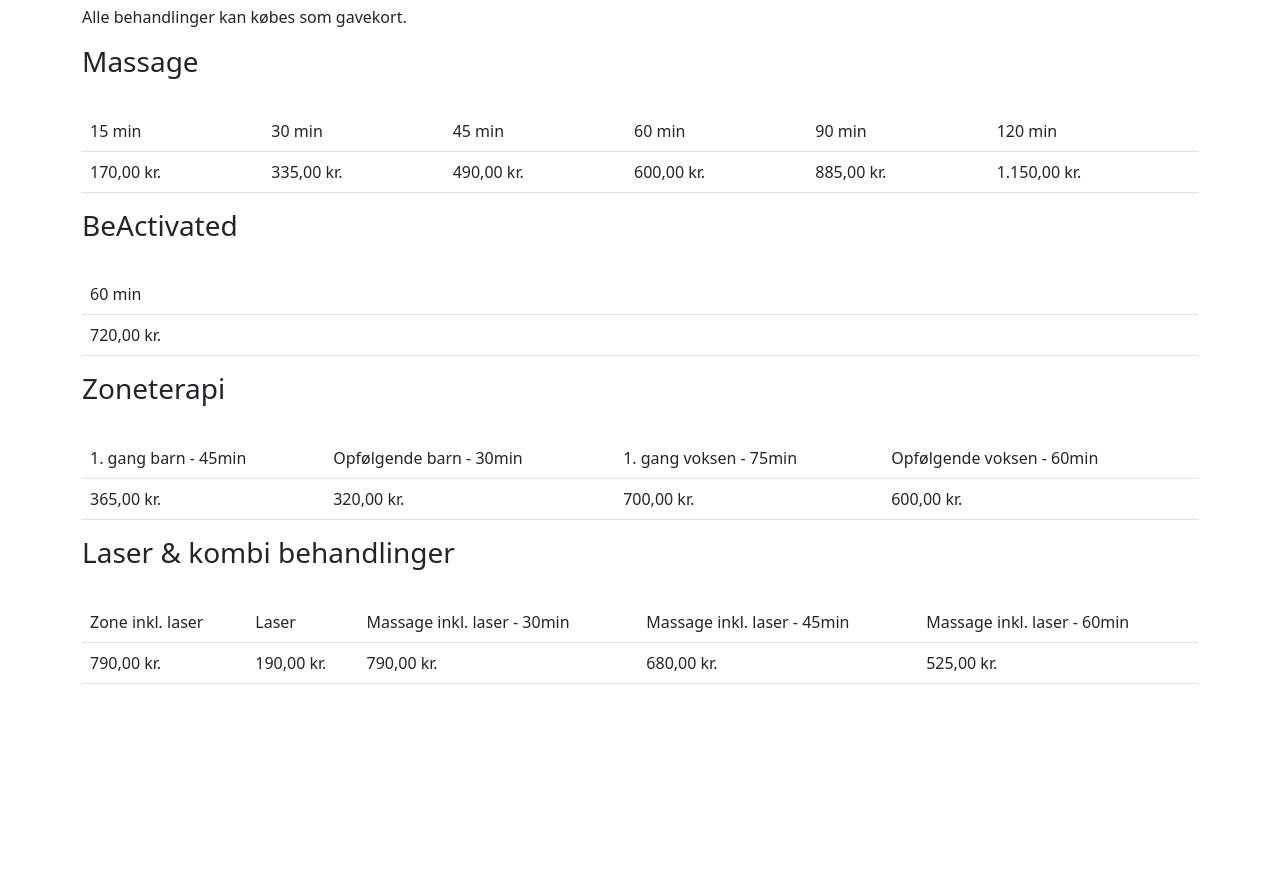
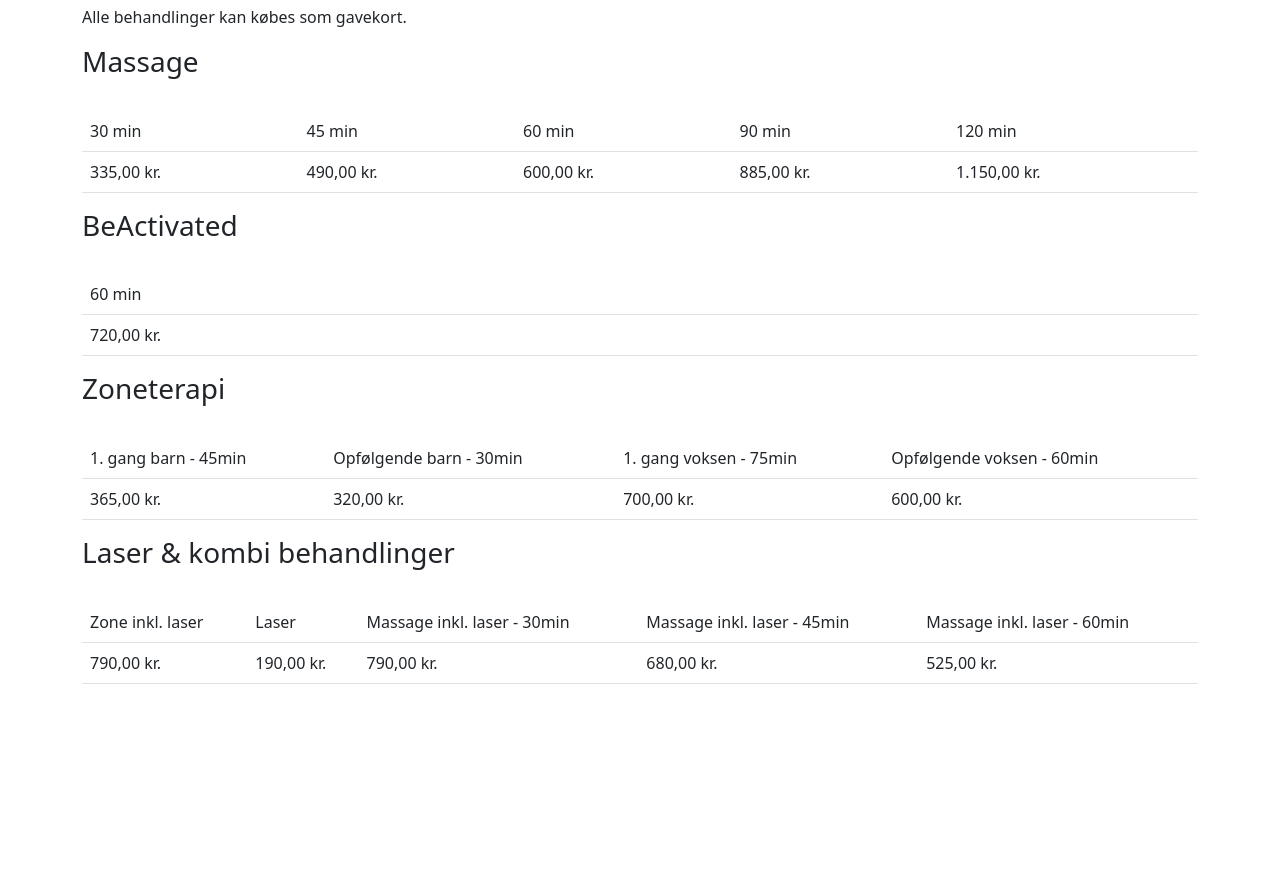
Before and after one commit to NordSund/Hjemmeside, a plain HTML site: page index.html in a window 1280 px wide. Shown: the part 4217-5106 px from the top of the page. Drawn offline with Linux system fonts and the light colour scheme.

Commit message:
remove 15min price

```diff
--- a/index.html
+++ b/index.html
@@ -257,7 +257,6 @@
             <table class="table">
               <tbody>
                 <tr>
-                  <td>15 min</td>
                   <td>30 min</td>
                   <td>45 min</td>
                   <td>60 min</td>
@@ -265,7 +264,6 @@
                   <td>120 min</td>
                 </tr>
                 <tr>
-                  <td>170,00 kr.</td>
                   <td>335,00 kr.</td>
                   <td>490,00 kr.</td>
                   <td>600,00 kr.</td>
```
